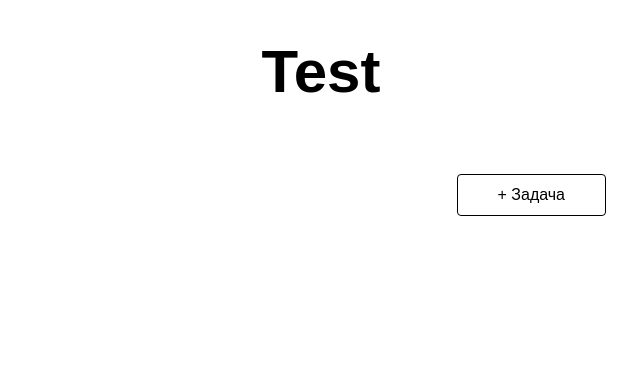
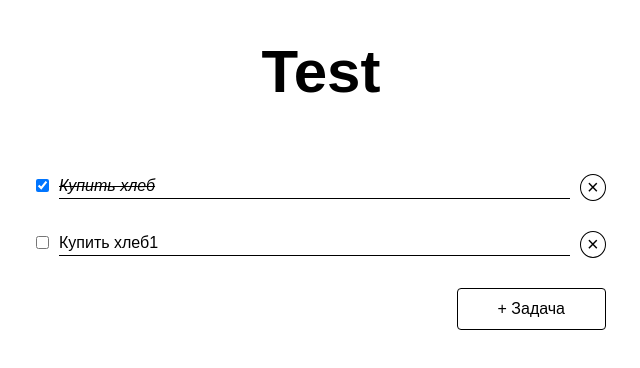
Before and after one commit to maxmytime/task.github.io, a React (Vite) app: page / in a window 1280 px wide. Shown: the top 368 px of the page, without its empty margins (319-959 px from the left). Built offline with nearby package versions, Linux system fonts and the light colour scheme; a web font is replaced by a local one.

Commit message:
Востановлен функционал добавить, удалить, изменить статус задачи

```diff
--- a/src/App.jsx
+++ b/src/App.jsx
@@ -5,12 +5,12 @@ import './main.css'
 import './app.sass'
 
 function App() {
-    const [tasks, updateTaskSheet] = useState([{title: 'Test',
-                                                tasksList: [
-                                                        {content: 'Купить хлеб', completed: true, id: '1'},
-                                                        {content: 'Купить хлеб1', completed: false, id: '2'}
-                                                    ]
-                                                }]);
+    const [project, updateProject] = useState({title: 'Test',
+                                               tasksList: [
+                                                    {content: 'Купить хлеб', completed: true, id: '1'},
+                                                    {content: 'Купить хлеб1', completed: false, id: '2'}
+                                               ]
+                                             });
 
     function genID() {
         const min = 10;
@@ -20,38 +20,51 @@ function App() {
 
     function addTask(e) {
         e.preventDefault();
-        updateTaskSheet([
-            ...tasks, {content: '', completed: false, id: genID()}
-        ]);
+
+        let newProject = {...project, tasksList: [
+            ...project.tasksList, {content: '', completed: false, id: genID()}
+        ]};
+
+        updateProject(newProject);
     }
 
     function delTask(id) {
-        updateTaskSheet(tasks.filter((task) => task.id != id));
+        let newProject = {...project, tasksList: [
+            ...project.tasksList.filter((task) => task.id != id)
+        ]};
+
+        updateProject(newProject);
     }
 
     function setTaskStatus(completed, id) {
-        updateTaskSheet(tasks.map(task => task.id != id ? task : {
-            ...task, completed: !completed
-        }));
+        let newProject = {...project, tasksList: [
+            ...project.tasksList.map(task => task.id != id ? task : {
+                ...task, completed: !completed
+            })
+        ]};
+
+        updateProject(newProject);
 	}
 
     function addProjectName(e) {
         let title = e.target.textContent;
-        let project = tasks;
-        project[0].title = title;
-        updateTaskSheet(project);
+        let newProject = project;
+
+        newProject.title = title;
+
+        updateProject(newProject);
     }
 
-    let title = tasks[0].title;
+    let title = project.title;
 
-    // let tasksList = tasks.map((task) => <Task
-    //                                         content={task.content}
-    //                                         completed={task.completed}
-    //                                         id={task.id}
-    //                                         key={task.id}
-    //                                         delTask={delTask}
-    //                                         setTaskStatus={setTaskStatus}
-    //                                     />);
+    let tasksList = project.tasksList.map((task) => <Task
+                                            content={task.content}
+                                            completed={task.completed}
+                                            id={task.id}
+                                            key={task.id}
+                                            delTask={delTask}
+                                            setTaskStatus={setTaskStatus}
+                                        />);
 
     return (
         <>
@@ -67,7 +80,7 @@ function App() {
                 <div className="row justify-content-center">
                     <div className="col-6">
                         <div className="task-list js-task-list">
-                            {/* {tasksList} */}
+                            {tasksList}
                         </div>
                     </div>
                 </div>
```
